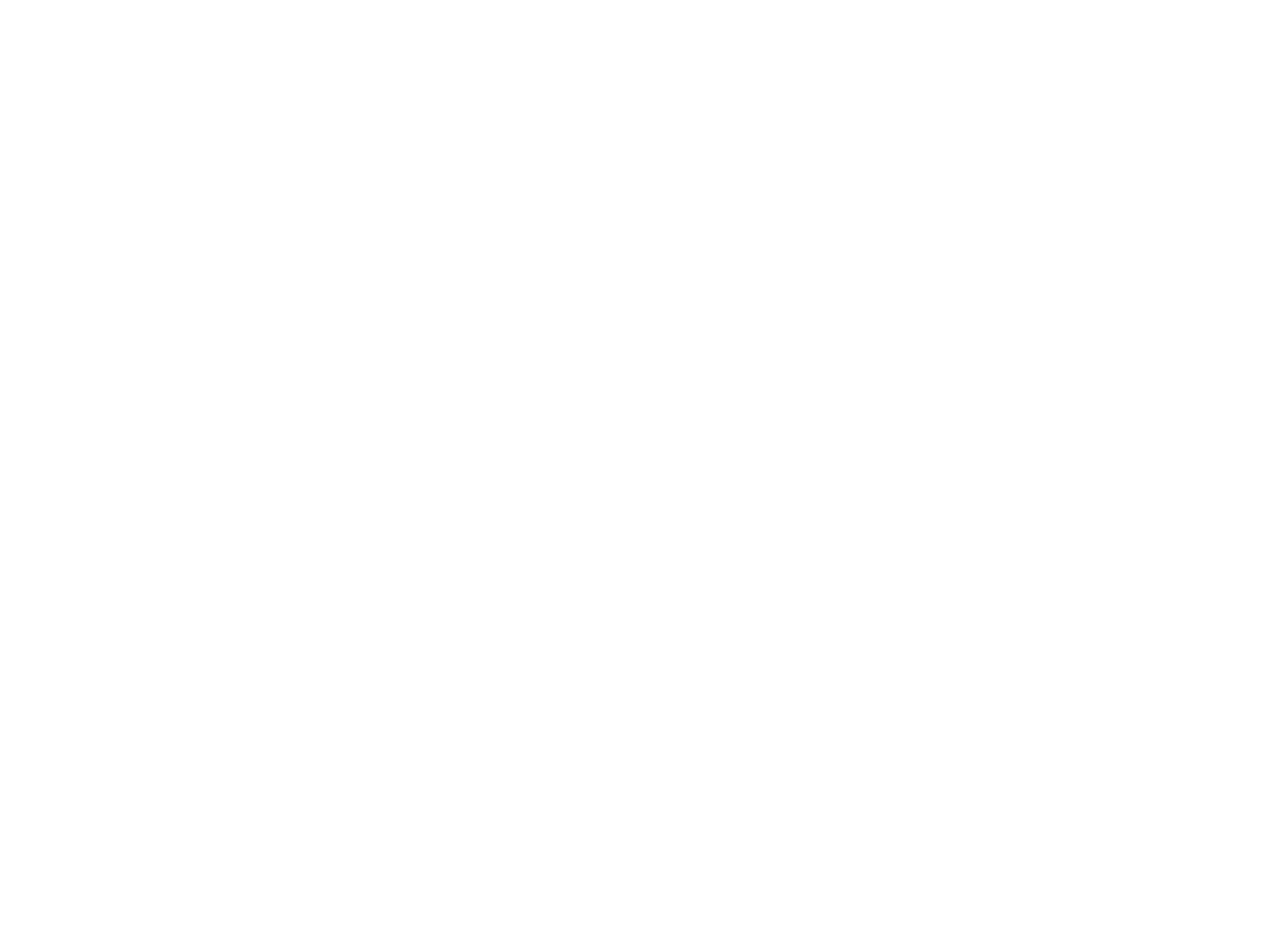
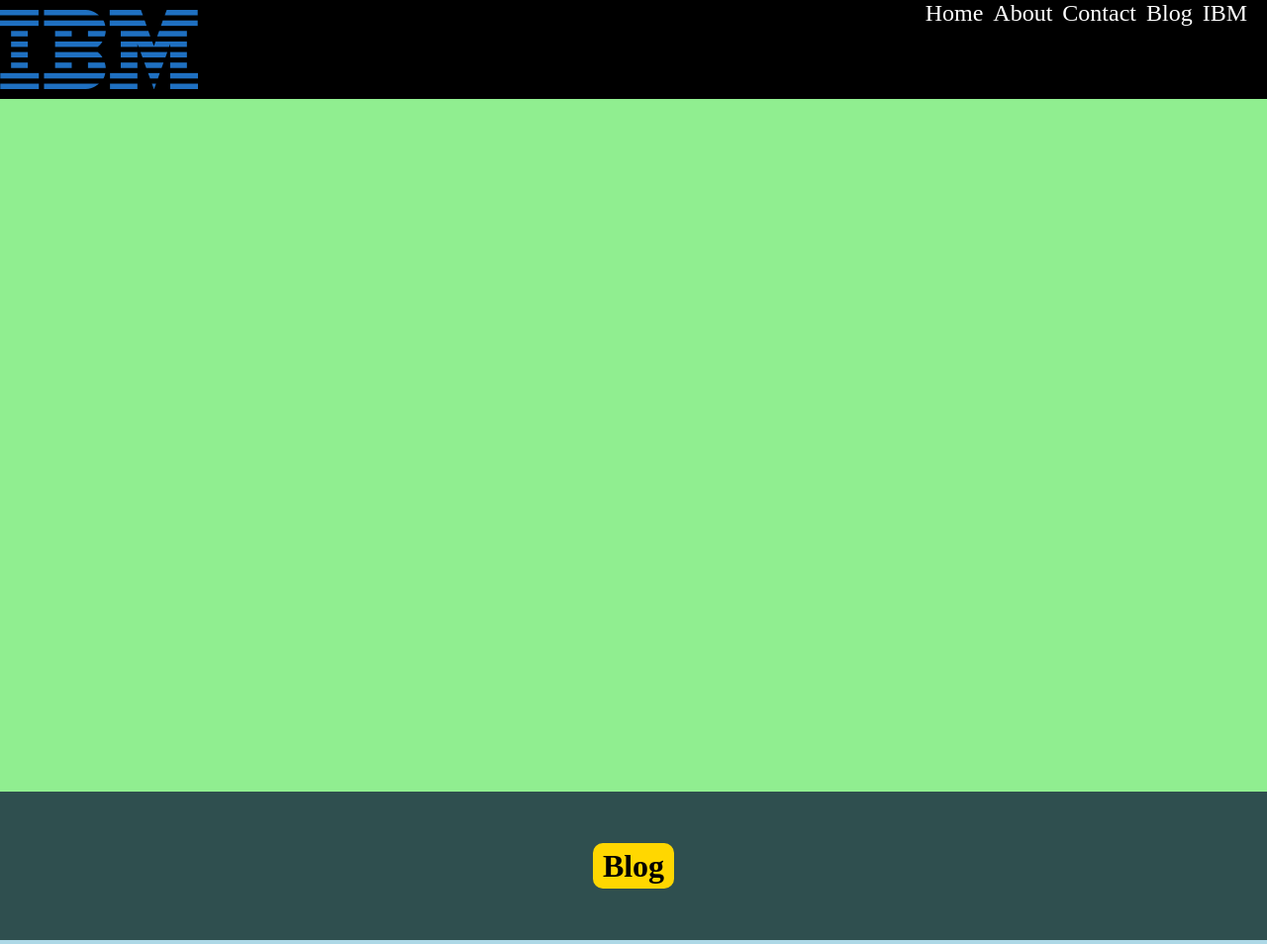
Before and after one commit to BuildONmeProjects/CompanyWebsite, a plain HTML site: page index.html in a window 1280 px wide. Shown: the top 954 px of the page at 99% size. Before the commit the page ends 800 px from the top, so only its background shows below. Drawn offline with Linux system fonts and the light colour scheme.

Commit message:
Template Website Files

```diff
--- /dev/null
+++ b/css/stylesheet.css
@@ -0,0 +1,74 @@
+* {
+    margin:0;
+    padding:0;
+}
+body {
+    margin:0px;
+    background:white;
+
+}
+
+div .nav {
+    float:right;
+    margin-right:10px;
+    min-height:inherit;
+    vertical-align:bottom;
+}
+
+.nav ul li {
+    list-style:none;
+    float:left;
+    margin-left:0px;
+    padding-right:10px;
+    font-size:24px;
+}
+.menubar {
+    width:100%;
+    height:100px;
+    max-height:100px;
+    display:block;
+    position:absolute;
+    top:0;
+    left:0;
+    background-color:black;
+    color:white;
+}
+.logo {
+    float: left;
+    max-height:inherit;
+    padding-top:10px;
+}
+.topbar {
+    height:800px;
+    width:auto;
+    background:lightgreen
+}
+.blog {
+    height:150px;
+    width:auto;
+    background:darkslategrey;
+}
+.blog h1 {
+    padding:0;
+    margin:0;
+    text-align:center;
+}
+.blog h1 a {
+    color:black;
+    text-decoration:none;
+    font-weight:0;
+    line-height:150px;
+    background:gold;
+    padding:5px 10px 5px 10px;
+    border-radius: 10px;
+}
+.middlebar {
+    height:800px;
+    width:auto;
+    background:lightblue;
+}
+.bottombar {
+    height:600px;
+    width:auto;
+    background:darkorange;
+}
--- a/index.html
+++ b/index.html
@@ -1,8 +1,33 @@
 <!DOCTYPE html>
 <html>
     <head>
-        <title>Company Website</title>
+        <title>BuildONme</title>
+        <link rel="stylesheet" href="css/stylesheet.css" type="text/css">
     </head>
     <body>
+        <div class="menubar">
+            <img class="logo" src="images/logo.png">
+            <div class="nav">
+                <ul>
+                    <li>Home</li>
+                    <li>About</li>
+                    <li>Contact</li>
+                    <li>Blog</li>
+                    <li>IBM</li>
+                </ul>
+            </div>
+        </div>
+        <div class="topbar">
+
+        </div>
+        <div class="blog">
+            <h1><a href="/blog.html" class="button">Blog</a></h1>
+        </div>
+        <div class="middlebar">
+
+        </div>
+        <div class="bottombar">
+
+        </div>
     </body>
 </html>
```
Also changed, not shown: blog.html (added, +17 -0 lines), images/logo.png (added).
